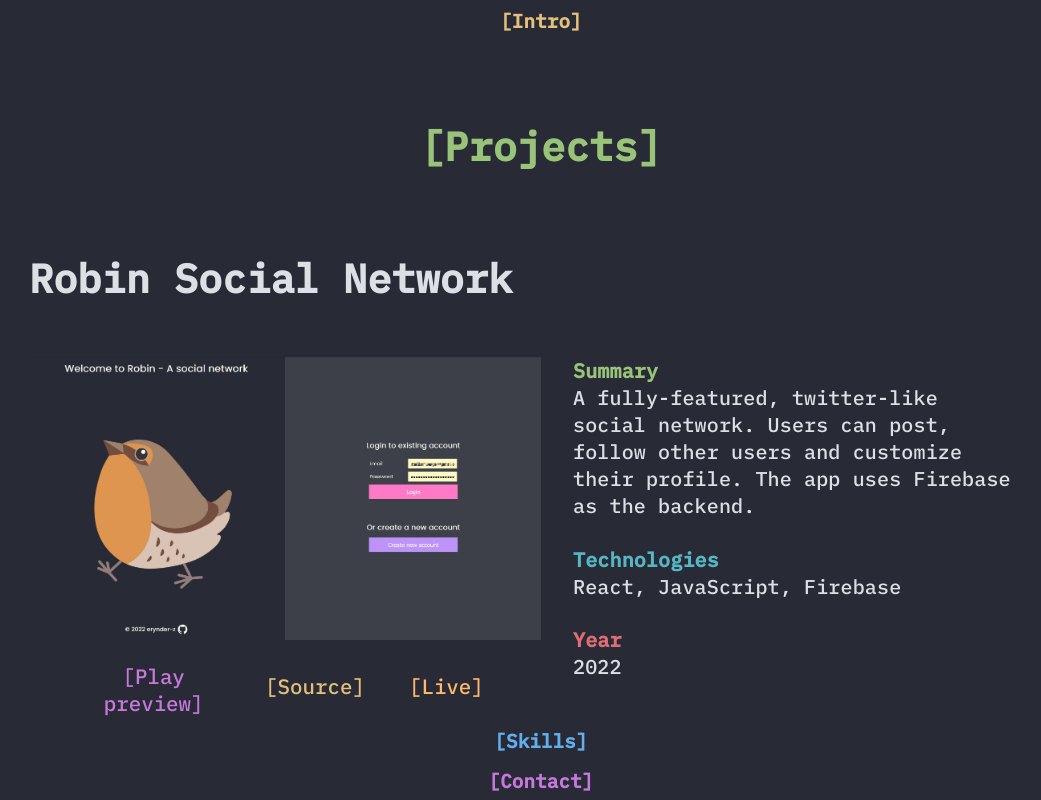
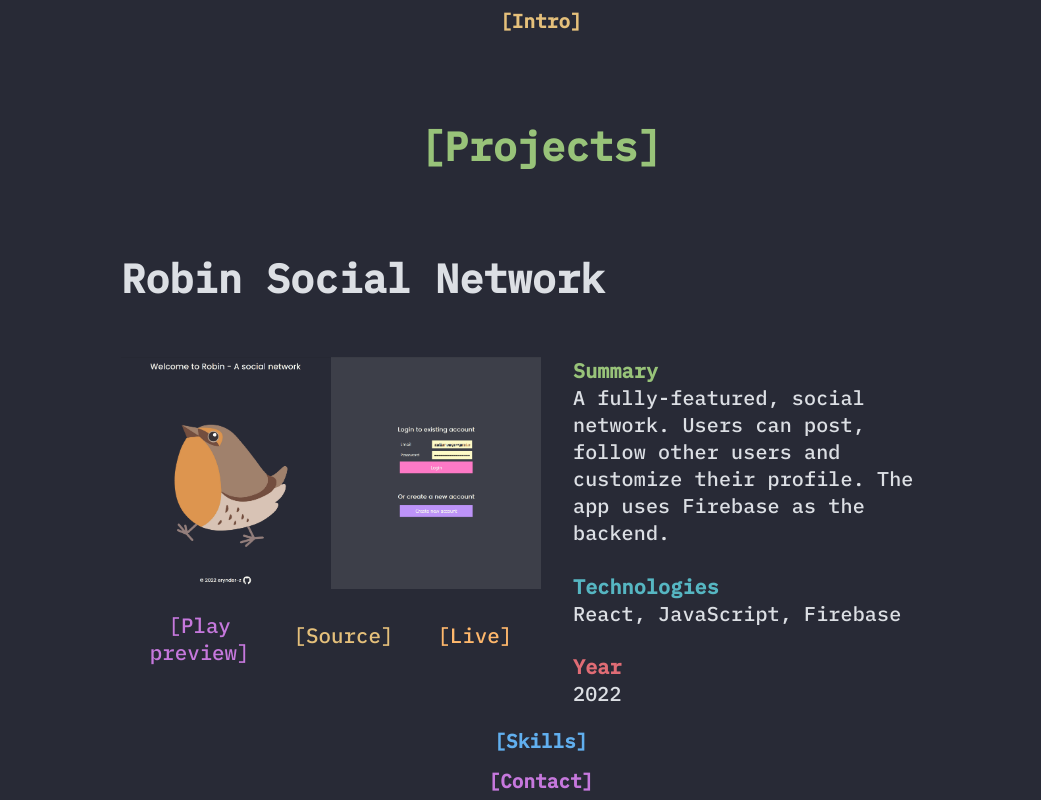
Before and after one commit to erynder-z/personal-portfolio, a React (Create React App) app: page / in a window 1280 px wide. Both pictures are taken after a click on the element 640 px from the left and 639 px from the top of the page. Shown: the whole page, without its empty margins (99-1140 px from the left). Built offline with nearby package versions, Linux system fonts and the light colour scheme; the HTML template or start-up script is replaced by a standard one.

Commit message:
Fix spelling

```diff
--- a/src/Components/Portfolio/Project/Project.css
+++ b/src/Components/Portfolio/Project/Project.css
@@ -1,11 +1,11 @@
 .project-container {
   border-bottom: solid 1px grey;
-  width: 80vw;
+  max-width: 70ch;
   min-height: 55vh;
   display: grid;
   grid-template-columns: 50% 50%;
   grid-template-areas:
-    'heading  .'
+    'heading heading'
     'image text';
 }
 
--- a/src/Components/Portfolio/Project/Project.tsx
+++ b/src/Components/Portfolio/Project/Project.tsx
@@ -31,7 +31,7 @@
   } = project;
 
   const [shuffling, setShuffling] = useState<boolean>(false);
-  const [reavealImage, setRevealImage] = useState<boolean>(false);
+  const [revealImage, setRevealImage] = useState<boolean>(false);
   const [showImageEffect, setShowImageEffect] = useState<boolean>(false);
   const [playAnimatedGif, setPlayAnimatedGif] = useState<boolean>(false);
   const [projectImageURL, setProjectImageURL] = useState<string>(imageURL);
@@ -44,7 +44,7 @@
   const [headingTitle, setHeadingTitle] = useState<string>('Summary');
   const [headingTechnologies, setHeadingTechnologies] =
     useState<string>('Technologies');
-  const [headingYear, setheadingYear] = useState<string>('Year');
+  const [headingYear, setHeadingYear] = useState<string>('Year');
   const [previewPlay, setPreviewPlay] = useState<string>('[Play preview]');
   const [previewSource, setPreviewSource] = useState<string>('[Source]');
   const [previewLive, setPreviewLive] = useState<string>('[Live]');
@@ -60,7 +60,7 @@
       setProjectYear(shuffleText(projectYear));
       setHeadingTitle(shuffleText(headingTitle));
       setHeadingTechnologies(shuffleText(headingTechnologies));
-      setheadingYear(shuffleText(headingYear));
+      setHeadingYear(shuffleText(headingYear));
       setPreviewPlay(shuffleText(previewPlay));
       setPreviewSource(shuffleText(previewSource));
       setPreviewLive(shuffleText(previewLive));
@@ -76,7 +76,7 @@
       setProjectYear(projectYear);
       setHeadingTitle(headingTitle);
       setHeadingTechnologies(headingTechnologies);
-      setheadingYear(headingYear);
+      setHeadingYear(headingYear);
       setPreviewPlay(previewPlay);
       setPreviewSource(previewSource);
       setPreviewLive(previewLive);
@@ -141,18 +141,18 @@
             <img
               src={projectImageURL}
               alt="Project Screenshot"
-              className={`${reavealImage ? 'animate' : ''} ${
+              className={`${revealImage ? 'animate' : ''} ${
                 showImageEffect ? 'showFilter' : ''
               }`}
             />
             {
               <div
                 className={`placeholder-overlay ${
-                  reavealImage ? 'animate' : ''
+                  revealImage ? 'animate' : ''
                 }`}
               ></div>
             }
-            <div className={`overlay ${reavealImage ? 'animate' : ''}`}></div>
+            <div className={`overlay ${revealImage ? 'animate' : ''}`}></div>
           </div>
           <div className="project-icons-container">
             <button className="previewBtn" onClick={handlePlayPreview}>
--- a/src/Components/Portfolio/ProjectList.tsx
+++ b/src/Components/Portfolio/ProjectList.tsx
@@ -38,7 +38,7 @@
     animationURL: animationRobin,
     animationLength: 58538,
     description:
-      'A fully-featured, twitter-like social network. Users can post, follow other users and customize their profile. The app uses Firebase as the backend.',
+      'A fully-featured, social network. Users can post, follow other users and customize their profile. The app uses Firebase as the backend.',
     githubLink: 'https://github.com/erynder-z/robin-sn',
     liveLink: 'https://erynder-z.github.io/robin-sn',
     technologies: 'React, JavaScript, Firebase',
@@ -116,7 +116,7 @@
     animationURL: animationEryngi,
     animationLength: 21048,
     description:
-      'A bootstrap-like custom CSS-library build with SCSS. Library can be used to quickly style a simple webpage.',
+      'A bootstrap-like custom CSS library build with SCSS. Library can be used to quickly style a simple webpage.',
     githubLink: 'https://github.com/erynder-z/eryngi-css',
     liveLink: 'https://erynder-z.github.io/eryngi-css/',
     technologies: 'SASS',
```
